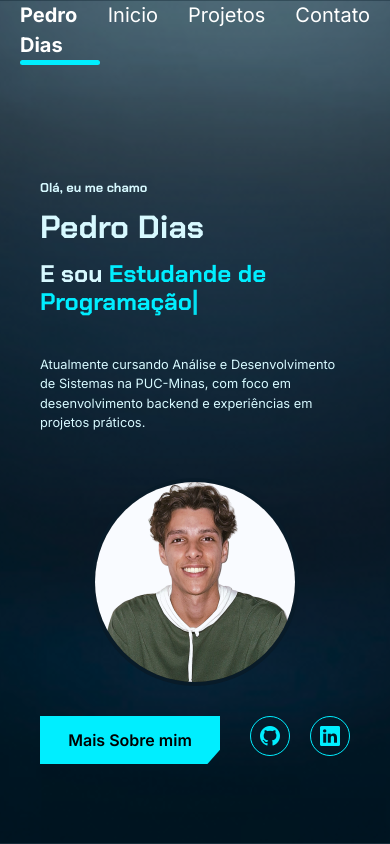
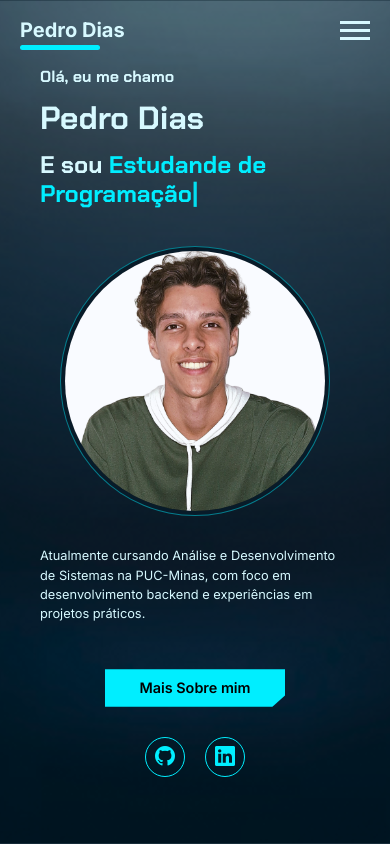
Before and after one commit to PedroFDias/Portifolio, a plain HTML site: page index.html in a window 390 px wide. Shown: the top 844 px of the page. Drawn offline with nearby package versions, Linux system fonts and the light colour scheme.

Commit message:
update: adequar navbar para mobile

```diff
--- a/css/style.css
+++ b/css/style.css
@@ -46,9 +46,7 @@ body {
 
 #cabecalho.header-scrolled {
     background-color: #021017da;
-    /* preto transparente */
-    backdrop-filter: blur(8px);
-    /* opcional, pra dar aquele blur bonito */
+    backdrop-filter: blur(5px);
 }
 
 #cabecalho {
@@ -62,16 +60,7 @@ body {
     left: 0;
     z-index: 1000;
     background-color: transparent;
-    transition: background-color 0.3s ease;
-
-    #menu-toggle {
-        display: none;
-        font-size: 50px;
-        background: none;
-        border: none;
-        color: #d7f9ff;
-        cursor: pointer;
-    }
+    transition: background-color 0.3s ease-in-out;
 
     div .header {
         display: flex;
@@ -79,24 +68,27 @@ body {
         justify-content: space-between;
         width: 100vw;
 
+        .hamburguer {
+            display: none;
+            border: none;
+            background: none;
+            border-top: 3px solid #d7f9ff;
+            align-self: center;
+
+            &::before,
+            &::after {
+                content: " ";
+                display: block;
+                width: 30px;
+                height: 3px;
+                background: #d7f9ff;
+                margin-top: 5px;
+            }
+        }
+
         .menu {
             display: flex;
             gap: 20px;
-        }
-
-        #menu-toggle {
-            display: none;
-        }
-
-        .menu-icon {
-            display: none;
-            font-size: 26px;
-            cursor: pointer;
-            z-index: 1001;
-        }
-
-        .menu-icon .close {
-            display: none;
         }
 
         #nome:after {
@@ -111,7 +103,7 @@ body {
         }
 
         a {
-            color: white;
+            color:#d7f9ff;
             text-decoration: none;
             background-color: transparent;
             font-size: 20px;
@@ -132,7 +124,6 @@ body {
                 color: white;
                 text-decoration: none;
                 background-color: transparent;
-
             }
         }
     }
@@ -392,6 +383,7 @@ body {
         translate: calc(-8 * 250px);
     }
 }
+
 @keyframes deslizar-mobile {
     to {
         translate: calc(-8 * 150px);
@@ -774,8 +766,41 @@ body {
         padding-inline: 20px;
     }
 
+    #cabecalho {
+        div {
+            .header {
+                .hamburguer {
+                    display: block;
+                    z-index: 2000;
+                }
+
+                #menu{
+                    position: fixed;
+                    top: 0;
+                    left: 0;
+                    width: 100vw;
+                    height: 100vh;
+                    background: #01080ed0;
+                    clip-path: circle(100px at 100% -15%);
+                    transition: 0.5s ease-out;
+
+                    flex-direction: column;
+                    justify-content: space-evenly;
+                    align-items: center;
+                    gap: 0;
+                    pointer-events: none;
+                }
+
+            }
+
+        }
+        .header.active #menu{
+            clip-path: circle(1500px at 100% -15%);
+            pointer-events: all;
+        }
+    }
+
     #inicio {
-        margin-top: 50px;
 
         #apresentacao {
 
@@ -784,16 +809,17 @@ body {
                 grid-template-columns: 1fr;
                 grid-template-areas:
                     "apresentacao apresentacao"
+                    "img          img"
                     "sobreMim     sobreMim"
-                    "img          img"
-                    "saibaMais    icons";
+                    "saibaMais    saibaMais"
+                    "icons    icons";
 
                 .apresentacao-script {
                     grid-area: apresentacao;
                     width: 100%;
 
                     h6 {
-                        font-size: 0.8rem;
+                        font-size: 1rem;
                     }
 
                     h1 {
@@ -822,9 +848,9 @@ body {
 
                 .circulo-fora {
                     grid-area: img;
-                    max-width: min-content;
-                    max-height: 210px;
                     justify-self: center;
+
+                    border: 1px solid rgba(0, 238, 255, 0.466);
 
                     .circulo-dentro {
                         background-color: #01080e;
@@ -841,13 +867,20 @@ body {
                             display: flex;
                             justify-content: center;
                             align-items: center;
-                            max-width: 200px;
-                            max-height: 200pc;
+                            max-width: 260px;
+                            max-height: 260px;
                             border-radius: 50%;
                         }
                     }
+                }
 
+                a{
+                    grid-area: saibaMais;
+                    justify-self: center;
 
+                    font-size: 0.9rem;
+
+                    padding: 8px;
                 }
             }
         }
@@ -855,14 +888,15 @@ body {
 
     #sobre-mim {
         .sobre-mim {
-            h2{
+            h2 {
                 font-size: 2rem;
             }
+
             .info {
                 display: flex;
                 flex-direction: column;
 
-                h2{
+                h2 {
                     text-align: center;
                 }
 
@@ -871,19 +905,19 @@ body {
                 }
             }
 
-            .tecno{
+            .tecno {
                 display: block;
 
-                h2{
+                h2 {
                     text-align: center;
                 }
 
-                .carrossel{
-                    .swiper{
+                .carrossel {
+                    .swiper {
                         grid-auto-columns: 150px;
                         animation: deslizar-mobile 10s linear infinite;
 
-                        img{
+                        img {
                             filter: grayscale(0);
                             height: 30px;
                         }
--- a/index.html
+++ b/index.html
@@ -17,11 +17,7 @@
         <div class="container">
             <div class="header">
                 <a id="nome" href="index.html"><strong>Pedro Dias</strong></a>
-                <input type="checkbox" id="menu-toggle" />
-                <label for="menu-toggle" class="menu-icon">
-                    <span class="open">&#9776;</span>
-                    <span class="close">&times;</span>
-                </label>
+                <button class="hamburguer"></button>
                 <nav id="menu">
                     <a href="">Inicio</a>
                     <a href="#MeusProjetos">Projetos</a>
--- a/js/main.js
+++ b/js/main.js
@@ -90,14 +90,7 @@ document.addEventListener("DOMContentLoaded", () => {
 
 })
 
-const toggle = document.getElementById('menu-toggle');
-    const menu = document.getElementById('menu');
-    let menuAberto = false;
+const hamburguer = document.querySelector(".hamburguer");
+const menu = document.querySelector(".header");
 
-    toggle.addEventListener('click', () => {
-        menuAberto = !menuAberto;
-        menu.classList.toggle('active');
-
-        // Troca o ícone
-        toggle.textContent = menuAberto ? '✖' : '☰';
-    });
+hamburguer.addEventListener("click", () => menu.classList.toggle("active"));
```
